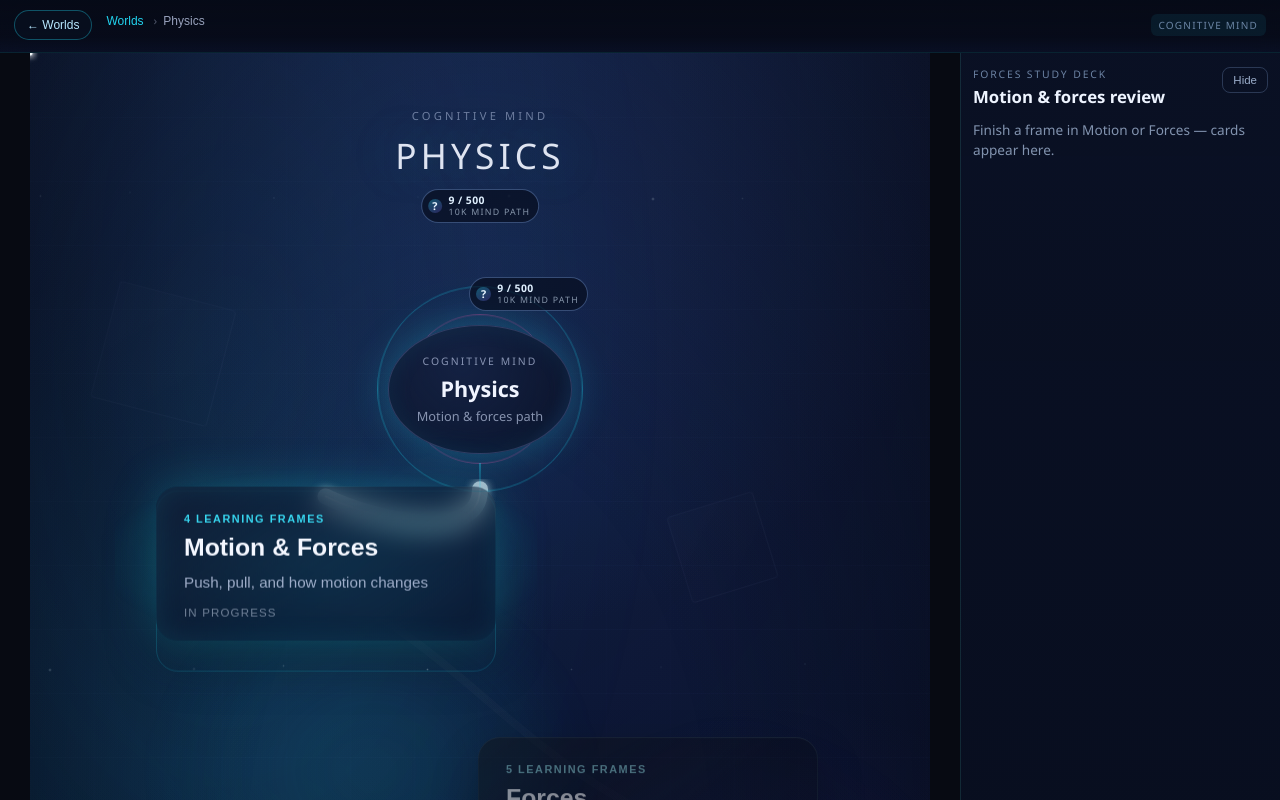
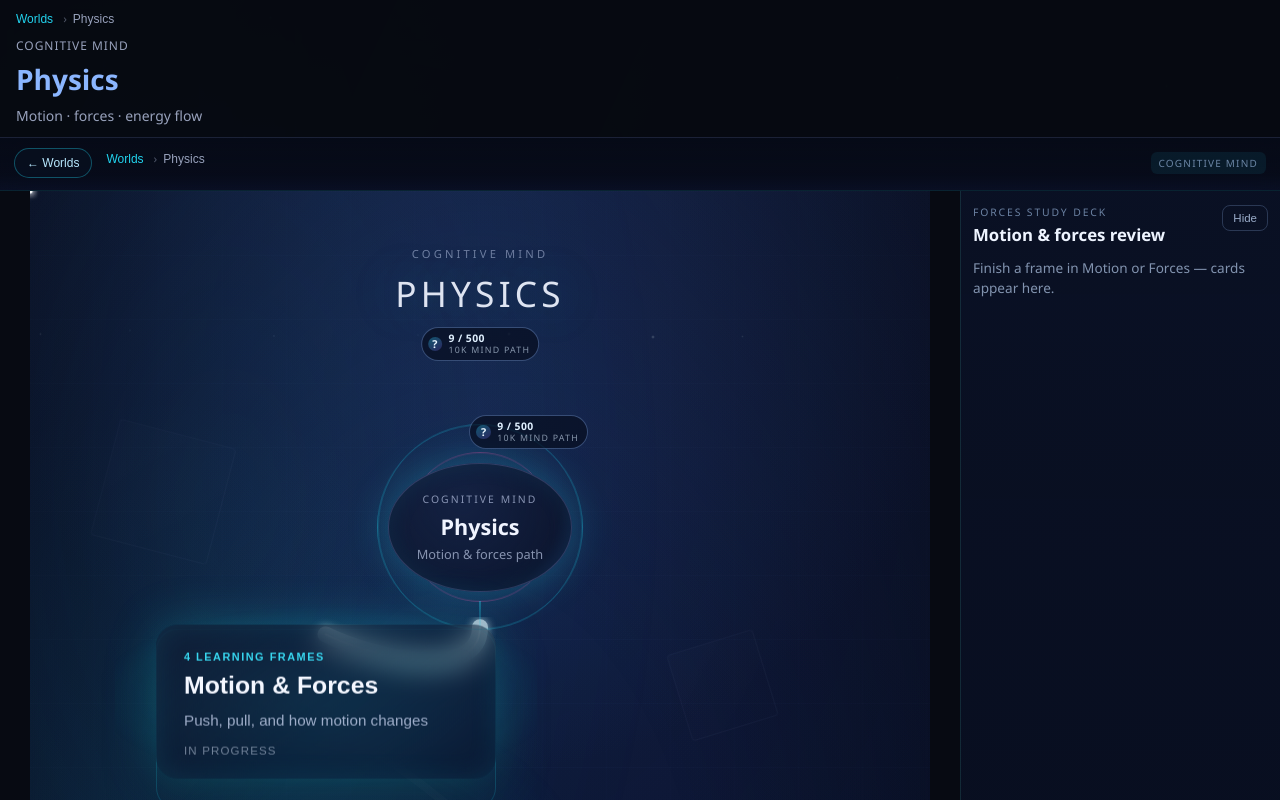
Before and after one commit to eugeNEOusxr/AIFlashcards, a React (Vite) app: page / in a window 1280 px wide. Both pictures are taken after a click on the button 179 px from the left and 468 px from the top of the page. Built offline with nearby package versions, Linux system fonts and the light colour scheme.

Commit message:
Sync PWA from cognitive-pwa

```diff
--- a/src/memory/frameSession.ts
+++ b/src/memory/frameSession.ts
@@ -19,9 +19,25 @@ export function saveFrameNav(nav: NavScreen): void {
   localStorage.setItem(NAV_KEY, JSON.stringify(nav));
 }
 
-/** Always open at Study Worlds — subjects are choices; map/lesson progress is stored separately. */
 export function loadFrameNav(): NavScreen {
-  return { kind: "HOME" };
+  try {
+    const raw = localStorage.getItem(NAV_KEY);
+    if (!raw) return { kind: "HOME" };
+    const nav = JSON.parse(raw) as NavScreen;
+    if (nav.kind === "FRAME_MODULE") {
+      if (getModule(nav.moduleId)) return nav;
+      return { kind: "SUBJECT", subjectId: nav.subjectId ?? "physics" };
+    }
+    if (nav.kind === "SUBJECT" || nav.kind === "HOME") {
+      return nav;
+    }
+    if (nav.kind === "LESSON" || nav.kind === "PATHWAY") {
+      return { kind: "SUBJECT", subjectId: nav.subjectId };
+    }
+    return { kind: "HOME" };
+  } catch {
+    return { kind: "HOME" };
+  }
 }
 
 export function saveFrameSession(session: PersistedFrameSession): void {
--- a/src/styles/biology-module-world.css
+++ b/src/styles/biology-module-world.css
@@ -658,7 +658,12 @@
 }
 
 .la-app--map-hero > .la-header {
-  display: none;
+  display: block;
+  flex-shrink: 0;
+  margin: 0;
+  padding: calc(10px + env(safe-area-inset-top, 0px)) 16px 12px;
+  border-bottom: 1px solid rgba(121, 146, 224, 0.18);
+  background: rgba(7, 10, 18, 0.94);
 }
 
 .la-app--map-hero > .fx-ambient {
--- a/src/styles/chemistry-module-world.css
+++ b/src/styles/chemistry-module-world.css
@@ -658,7 +658,12 @@
 }
 
 .la-app--map-hero > .la-header {
-  display: none;
+  display: block;
+  flex-shrink: 0;
+  margin: 0;
+  padding: calc(10px + env(safe-area-inset-top, 0px)) 16px 12px;
+  border-bottom: 1px solid rgba(121, 146, 224, 0.18);
+  background: rgba(7, 10, 18, 0.94);
 }
 
 .la-app--map-hero > .fx-ambient {
--- a/src/styles/physics-module-world.css
+++ b/src/styles/physics-module-world.css
@@ -658,7 +658,12 @@
 }
 
 .la-app--map-hero > .la-header {
-  display: none;
+  display: block;
+  flex-shrink: 0;
+  margin: 0;
+  padding: calc(10px + env(safe-area-inset-top, 0px)) 16px 12px;
+  border-bottom: 1px solid rgba(121, 146, 224, 0.18);
+  background: rgba(7, 10, 18, 0.94);
 }
 
 .la-app--map-hero > .fx-ambient {
--- a/src/ui/FrameLearningApp.tsx
+++ b/src/ui/FrameLearningApp.tsx
@@ -1,6 +1,5 @@
 import { useEffect, useState } from "react";
 import { motion } from "framer-motion";
-import { useAppNavEffects } from "../hooks/useAppNavEffects";
 import { useCompactTouchUI } from "../hooks/useCompactTouchUI";
 import { AmbientBackground } from "../effects/AmbientBackground";
 import { useFrameLearning } from "../engine/useFrameLearning";
@@ -62,9 +61,14 @@ function FrameModuleScreen({
   onReturnToMap,
 }: FrameModuleScreenProps) {
   const registered = getModule(nav.moduleId);
+  const layerNav = (
+    <MapLayerNav screen={nav} onNavigate={onNavigate} moodLabel={module?.title ?? "Lesson"} />
+  );
 
   if (!registered) {
     return (
+      <section className="la-lesson-shell la-lesson-shell--frames">
+        {layerNav}
         <div className="la-frame-shell la-frame-shell__complete neural-glass">
         <h2>Module unavailable</h2>
         <p className="la-note">This frame module is not registered. Return to the map.</p>
@@ -76,27 +80,36 @@ function FrameModuleScreen({
           Back to map
         </button>
         </div>
+      </section>
     );
   }
 
   if (!session || !module) {
     return (
+      <section className="la-lesson-shell la-lesson-shell--frames">
+        {layerNav}
         <div className="la-frame-shell la-frame-shell__loading neural-glass">
           <p className="la-note">Loading frames…</p>
         </div>
+      </section>
     );
   }
 
   if (!frame && !finished) {
     return (
+      <section className="la-lesson-shell la-lesson-shell--frames">
+        {layerNav}
         <div className="la-frame-shell la-frame-shell__loading neural-glass">
           <p className="la-note">Preparing frame…</p>
         </div>
+      </section>
     );
   }
 
   if (!frame && finished) {
     return (
+      <section className="la-lesson-shell la-lesson-shell--frames">
+        {layerNav}
         <div className="la-frame-shell la-frame-shell__complete neural-glass">
         <h2>Module complete</h2>
         <p className="la-note">
@@ -106,6 +119,7 @@ function FrameModuleScreen({
           Return to map
         </button>
         </div>
+      </section>
     );
   }
 
@@ -113,7 +127,7 @@ function FrameModuleScreen({
 
   const shell = (
     <>
-      <MapLayerNav screen={nav} onNavigate={onNavigate} moodLabel={module.title} />
+      {layerNav}
       <div className="la-frame-shell">
         <CognitiveFrameCard
           key={frame.id}
@@ -189,7 +203,6 @@ function subjectFromNav(nav: NavScreen): import("../world/types").SubjectId {
 export function FrameLearningApp() {
   const [nav, setNav] = useState<NavScreen>(() => loadFrameNav());
   const compactTouch = useCompactTouchUI();
-  useAppNavEffects(nav);
   const activeSubject = subjectFromNav(nav);
   const model = useFrameLearning(activeSubject);
   const {
--- a/src/ui/world/MapLayerNav.tsx
+++ b/src/ui/world/MapLayerNav.tsx
@@ -8,25 +8,44 @@ type Props = {
   moodLabel?: string;
 };
 
-/** In-field layer navigation — stays over the scroll map / lesson chamber. */
+function parentScreen(screen: NavScreen): NavScreen | null {
+  if (screen.kind === "SUBJECT") return { kind: "HOME" };
+  if (screen.kind === "FRAME_MODULE" || screen.kind === "LESSON") {
+    return { kind: "SUBJECT", subjectId: screen.subjectId };
+  }
+  return null;
+}
+
+function parentBackLabel(screen: NavScreen): string | null {
+  if (screen.kind === "SUBJECT") return "← Worlds";
+  if (screen.kind === "FRAME_MODULE" || screen.kind === "LESSON") return "← Map";
+  return null;
+}
+
+/** In-field layer navigation — back buttons + breadcrumb trail. */
 export function MapLayerNav({ screen, onNavigate, onJumpToCurrent, moodLabel }: Props) {
-  const onWorlds = () => onNavigate({ kind: "HOME" });
-  const onMap =
-    screen.kind === "LESSON"
-      ? () => onNavigate({ kind: "SUBJECT", subjectId: screen.subjectId })
-      : screen.kind === "SUBJECT"
-        ? undefined
-        : undefined;
+  const parent = parentScreen(screen);
+  const parentLabel = parentBackLabel(screen);
 
   return (
     <div className="map-layer-nav" role="navigation" aria-label="Layer navigation">
       <div className="map-layer-nav__actions">
-        <button type="button" className="map-layer-nav__back" onClick={onWorlds}>
-          ← Worlds
-        </button>
-        {onMap ? (
-          <button type="button" className="map-layer-nav__back map-layer-nav__back--secondary" onClick={onMap}>
-            ← Study path
+        {parent && parentLabel ? (
+          <button
+            type="button"
+            className="map-layer-nav__back"
+            onClick={() => onNavigate(parent)}
+          >
+            {parentLabel}
+          </button>
+        ) : null}
+        {screen.kind === "FRAME_MODULE" || screen.kind === "LESSON" ? (
+          <button
+            type="button"
+            className="map-layer-nav__back map-layer-nav__back--secondary"
+            onClick={() => onNavigate({ kind: "HOME" })}
+          >
+            ← Worlds
           </button>
         ) : null}
         {onJumpToCurrent ? (
```
Lines whose indentation alone changed are shown as unchanged.
